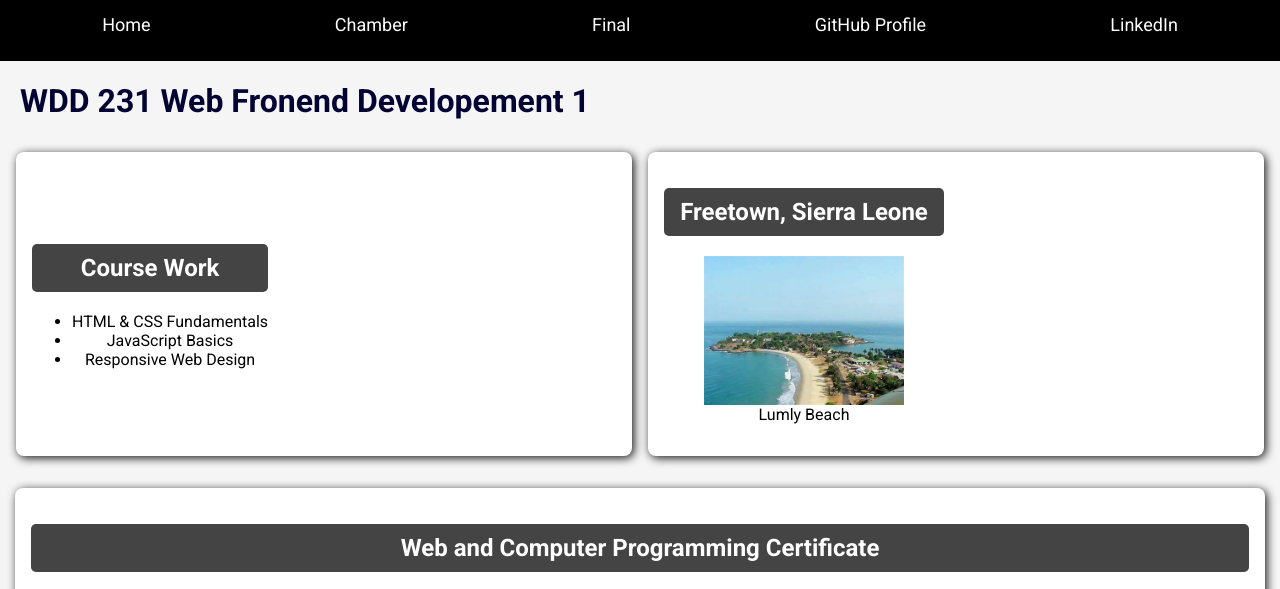
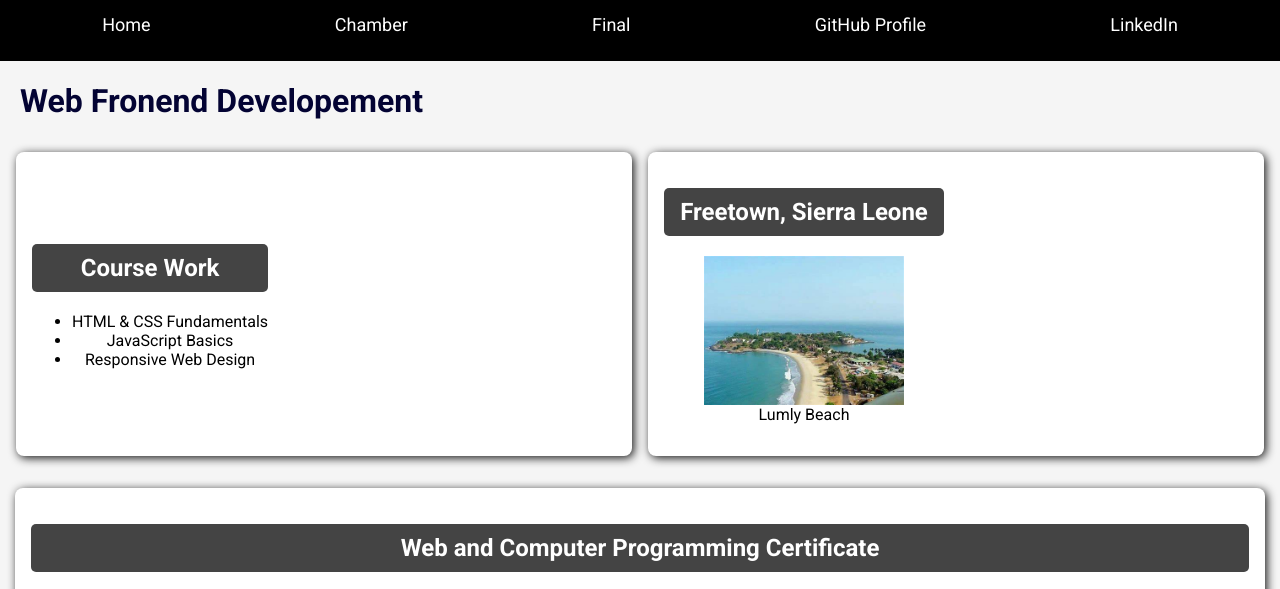
Before and after one commit to lexgerald/wdd231, a plain HTML site: page index.html in a window 1280 px wide. Shown: the part 136-725 px from the top of the page. Drawn offline with Linux system fonts and the light colour scheme; a web font is replaced by a local one.

Commit message:
changes made.

```diff
--- a/index.html
+++ b/index.html
@@ -31,7 +31,7 @@
             <li><a href="https://www.linkedin.com/in/gerald-williams-0825a81a0/">LinkedIn</a></li>
         </ul>
     </nav>
-    <h1>WDD 231 Web Fronend Developement 1</h1>
+    <h1>Web Fronend Developement</h1>
     <main>
 
             <div class="content-container">
```
